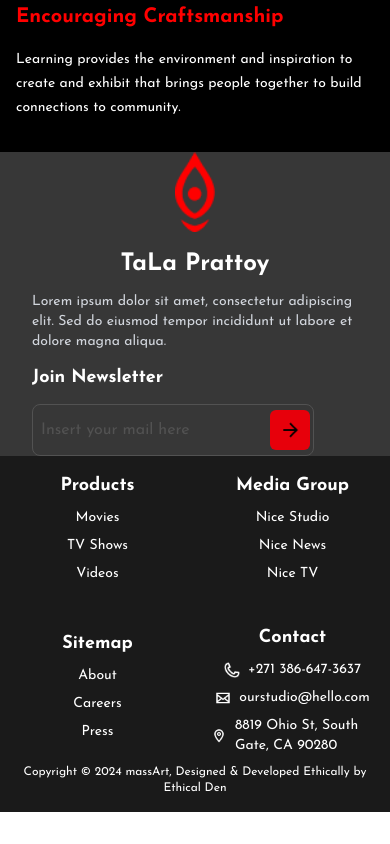
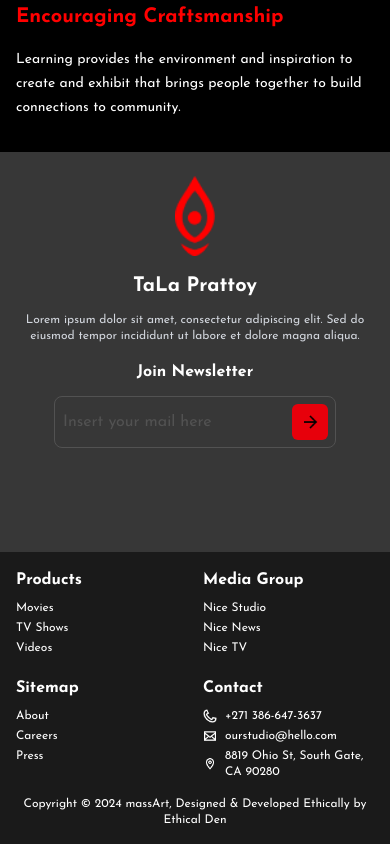
Before and after one commit to SUBHAM-6291/nivyr_stratup_-project_1, a Next.js app: page / in a window 390 px wide. Shown: the part 10408-11252 px from the top of the page. Before the commit the page ends 11220 px from the top, so only its background shows below. Built offline with nearby package versions, Linux system fonts and the light colour scheme.

Commit message:
footer responsivnes add

```diff
--- a/src/app/_components/Footer.tsx
+++ b/src/app/_components/Footer.tsx
@@ -1,3 +1,4 @@
+"use client";
 import React from "react";
 import Image from "next/image";
 
@@ -9,9 +10,9 @@ const Footer: React.FC = () => {
     >
       <div className="flex flex-col max-w-[1920px] mx-auto">
         <div className="flex flex-col md:flex-row min-h-[400px]">
-          <div className="w-full md:w-[15%] bg-[#1a1a1a] flex items-center justify-center"></div>
+          <div className="hidden md:block md:w-[15%] bg-[#1a1a1a]"></div>
 
-          <div className="bg-[#373737] pt-0 pb-0 pl-8 pr-8 flex flex-col w-full md:w-[clamp(100px,30%,400px)] min-h-full">
+          <div className="bg-[#373737] pt-6 pb-6 px-4 sm:px-8 flex flex-col w-full md:w-[clamp(100px,30%,400px)] min-h-[400px]">
             <Image
               src="/logo/Group (1).png"
               alt="Company Logo"
@@ -19,93 +20,93 @@ const Footer: React.FC = () => {
               height={40}
               className="mb-4 self-center"
             />
-            <h2 className="text-2xl font-bold mb-3 self-center">
+            <h2 className="text-xl sm:text-2xl font-bold mb-3 self-center">
               TaLa Prattoy
             </h2>
-            <p className="text-sm mb-3 text-gray-300 self-start">
+            <p className="text-xs sm:text-sm mb-4 text-gray-300 text-center sm:text-left">
               Lorem ipsum dolor sit amet, consectetur adipiscing elit. Sed do
               eiusmod tempor incididunt ut labore et dolore magna aliqua.
             </p>
             <div className="w-full flex flex-col flex-grow">
-              <h3 className="text-lg font-semibold mb-3 self-start">
+              <h3 className="text-base sm:text-lg font-semibold mb-3 text-center sm:text-left">
                 Join Newsletter
               </h3>
-              <div className="relative w-[282px] h-[52px]">
+              <div className="relative w-full max-w-[282px] h-[52px] mx-auto sm:mx-0">
                 <input
                   type="email"
                   placeholder="Insert your mail here"
-                  className="p-2 pr-14 rounded-lg text-black w-full h-full focus:outline-none focus:ring-2 focus:ring-red-500 placeholder-[#525252] border border-[#525252]"
+                  className="p-2 pr-12 rounded-lg text-black w-full h-full focus:outline-none focus:ring-2 focus:ring-red-500 placeholder-[#525252] border border-[#525252]"
                   style={{ borderRadius: "8px" }}
                 />
                 <button
-                  className="absolute right-1 top-1/2 transform -translate-y-1/2 bg-red-600 hover:bg-red-700 text-white font-semibold rounded-lg flex items-center justify-center w-[40px] h-[40px]"
+                  className="absolute right-2 top-1/2 transform -translate-y-1/2 bg-red-600 hover:bg-red-700 text-white font-semibold rounded-lg flex items-center justify-center w-9 h-9"
                   style={{ borderRadius: "6px" }}
                 >
                   <Image
                     src="/Group 18.png"
                     alt="Arrow"
-                    width={20}
-                    height={20}
+                    width={18}
+                    height={18}
                   />
                 </button>
               </div>
             </div>
           </div>
 
-          <div className="bg-[#1a1a1a] p-4 w-full md:w-[55%] flex flex-col justify-center">
-            <div className="grid grid-cols-2 md:grid-cols-4 gap-8 sm:gap-10 md:gap-16 place-items-center">
-              <div className="flex flex-col items-center">
-                <h4 className="text-lg font-semibold mb-2">Products</h4>
-                <p className="mb-2 hover:text-gray-300 cursor-pointer text-sm">
+          <div className="bg-[#1a1a1a] p-4 sm:p-6 w-full md:w-[55%] flex flex-col justify-between">
+            <div className="grid grid-cols-2 sm:grid-cols-3 md:grid-cols-4 gap-4 sm:gap-6 place-items-start sm:place-items-center">
+              <div className="flex flex-col items-start sm:items-center">
+                <h4 className="text-base sm:text-lg font-semibold mb-2">Products</h4>
+                <p className="mb-1 hover:text-gray-300 cursor-pointer text-xs sm:text-sm">
                   Movies
                 </p>
-                <p className="mb-2 hover:text-gray-300 cursor-pointer text-sm">
+                <p className="mb-1 hover:text-gray-300 cursor-pointer text-xs sm:text-sm">
                   TV Shows
                 </p>
-                <p className="mb-2 hover:text-gray-300 cursor-pointer text-sm">
+                <p className="mb-1 hover:text-gray-300 cursor-pointer text-xs sm:text-sm">
                   Videos
                 </p>
               </div>
-              <div className="flex flex-col items-center">
-                <h4 className="text-lg font-semibold mb-2">Media Group</h4>
-                <p className="mb-2 hover:text-gray-300 cursor-pointer text-sm">
+              <div className="flex flex-col items-start sm:items-center">
+                <h4 className="text-base sm:text-lg font-semibold mb-2">Media Group</h4>
+                <p className="mb-1 hover:text-gray-300 cursor-pointer text-xs sm:text-sm">
                   Nice Studio
                 </p>
-                <p className="mb-2 hover:text-gray-300 cursor-pointer text-sm">
+                <p className="mb-1 hover:text-gray-300 cursor-pointer text-xs sm:text-sm">
                   Nice News
                 </p>
-                <p className="mb-2 hover:text-gray-300 cursor-pointer text-sm">
+                <p className="mb-1 hover:text-gray-300 cursor-pointer text-xs sm:text-sm">
                   Nice TV
                 </p>
               </div>
-              <div className="flex flex-col items-center">
-                <h4 className="text-lg font-semibold mb-2">Sitemap</h4>
-                <p className="mb-2 hover:text-gray-300 cursor-pointer text-sm">
+              <div className="flex flex-col items-start sm:items-center">
+                <h4 className="text-base sm:text-lg font-semibold mb-2">Sitemap</h4>
+                <p className="mb-1 hover:text-gray-300 cursor-pointer text-xs sm:text-sm">
                   About
                 </p>
-                <p className="mb-2 hover:text-gray-300 cursor-pointer text-sm">
+                <p className="mb-1 hover:text-gray-300 cursor-pointer text-xs sm:text-sm">
                   Careers
                 </p>
-                <p className="mb-2 hover:text-gray-300 cursor-pointer text-sm">
+                <p className="mb-1 hover:text-gray-300 cursor-pointer text-xs sm:text-sm">
                   Press
                 </p>
               </div>
-              <div className="flex flex-col items-center">
-                <h4 className="text-lg font-semibold mb-2">Contact</h4>
-                <div className="flex items-center gap-2 mb-2">
+              <div className="flex flex-col items-start sm:items-center">
+                <h4 className="text-base sm:text-lg font-semibold mb-2">Contact</h4>
+                <div className="flex items-center gap-2 mb-1">
                   <Image
                     src="/Vector(5).png"
                     alt="Phone"
-                    width={16}
-                    height={16}
+                    width={14}
+                    height={14}
                   />
-                  <p className="hover:text-gray-300 cursor-pointer text-sm">
+                  <p className="hover:text-gray-300 cursor-pointer text-xs sm:text-sm">
                     +271 386-647-3637
                   </p>
                 </div>
-                <div className="flex items-center gap-2 mb-2">
-                  <Image src="/Mail.png" alt="Email" width={16} height={16} />
-                  <p className="hover:text-gray-300 cursor-pointer text-sm">
+                <div className="flex items-center gap-2 mb-1">
+                  <Image src="/Mail.png" alt="Email" width={14} height={14} />
+                  <p className="hover:text-gray-300 cursor-pointer text-xs sm:text-sm">
                     ourstudio@hello.com
                   </p>
                 </div>
@@ -113,16 +114,16 @@ const Footer: React.FC = () => {
                   <Image
                     src="/Location .png"
                     alt="Location"
-                    width={16}
-                    height={16}
+                    width={14}
+                    height={14}
                   />
-                  <p className="hover:text-gray-300 cursor-pointer text-sm">
+                  <p className="hover:text-gray-300 cursor-pointer text-xs sm:text-sm">
                     8819 Ohio St, South Gate, CA 90280
                   </p>
                 </div>
               </div>
             </div>
-            <div className="text-center pt-2">
+            <div className="text-center pt-4 sm:pt-6">
               <p className="text-xs">
                 Copyright © 2024 massArt, Designed & Developed Ethically by
                 Ethical Den
```
